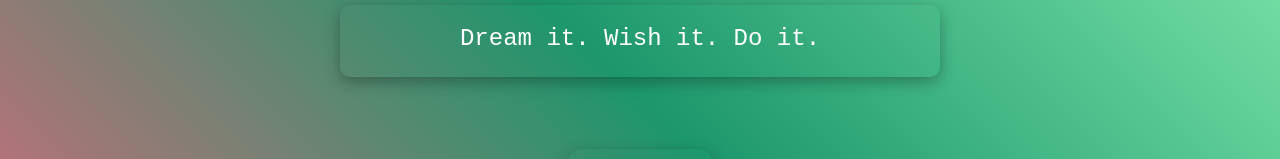
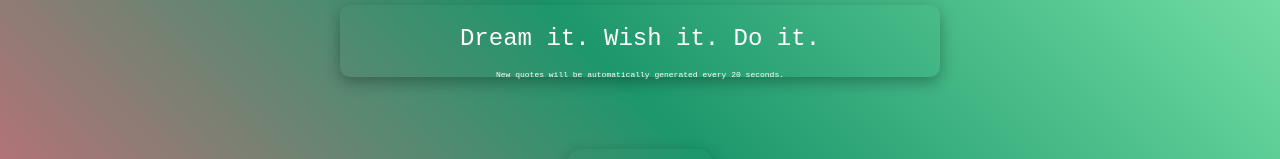
Before and after one commit to Samartha0007/Motivational-Quotes, a plain HTML site: page index.html in a window 1280 px wide. Shown: the part 304-463 px from the top of the page. Drawn offline with Linux system fonts and the light colour scheme.

Commit message:
Update index.html

```diff
--- a/index.html
+++ b/index.html
@@ -107,6 +107,18 @@
         .social-icon:hover {
             color: #ccc;
         }
+     p {
+    color: #fff;
+    font-size: 08px;
+    margin-top: 20px;
+    animation: fadeIn 1s ease-in-out;
+    position: absolute;
+    top: 45px;
+    left: 0;
+    width: 100%;
+    text-align: center;
+}
+
 
     </style>
 <script>(function(w,d, s, id) {if(typeof(w.webpushr)!=='undefined') return;w.webpushr=w.webpushr||function(){(w.webpushr.q=w.webpushr.q||[]).push(arguments)};var js, fjs = d.getElementsByTagName(s)[0];js = d.createElement(s); js.id = id;js.async=1;js.src = "https://cdn.webpushr.com/app.min.js";fjs.parentNode.appendChild(js);}(window,document, 'script', 'webpushr-jssdk'));webpushr('setup',{'key':'BOqFVmJqVyE1dUir5f4gfHO0ACwCYr93YtslcDJe3YJ_LRBUJ4nSZCyO7euj-OMaXY_hPcMgZb2WWTVfUZtqEzU' });</script>
@@ -125,6 +137,8 @@ webpushr('setup',{'key':'BOqFVmJqVyE1dUir5f4gfHO0ACwCYr93YtslcDJe3YJ_LRBUJ4nSZCy
         </div>
 
         <button id="change-quote-btn">Renew Quote</button>
+         <p>New quotes will be automatically generated every 20 seconds.</p>
+
 
         <div class="social-icons">
             <a href="https://www.linkedin.com/in/samarthags/" class="social-icon"><i class="fab fa-linkedin"></i></a>
```
